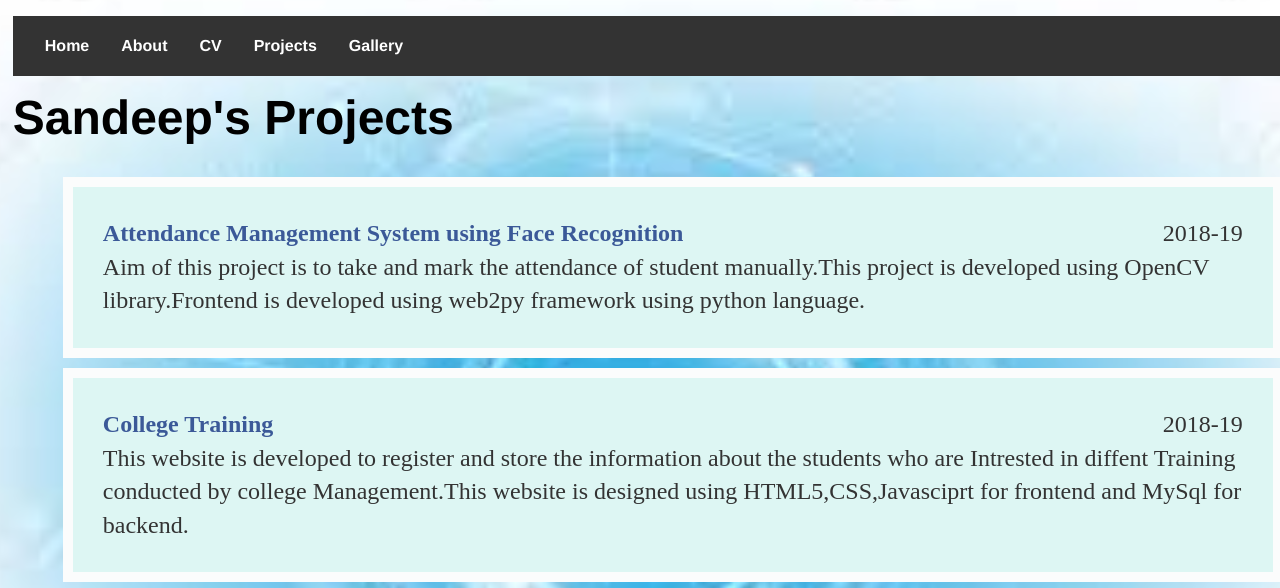
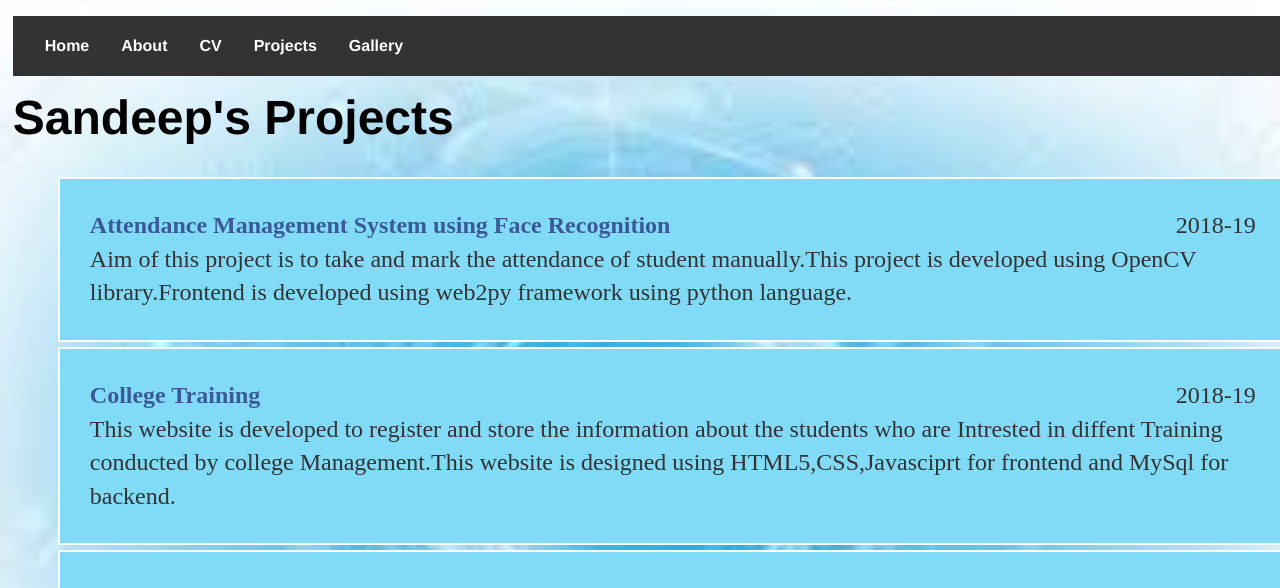
Before and after one commit to sandeepnayaks/sandeepnayaks.github.io, a Jekyll site: the page built from blog/index.html, in a window 1280 px wide and 1400 px high. Shown: the top 588 px of the window. Built offline with Jekyll 4.4.1, drawn with Linux system fonts in a browser that asks for light colours.

Commit message:
Update main.css

```diff
--- a/css/main.css
+++ b/css/main.css
@@ -71,11 +71,11 @@ nav ul li, footer ul li { display: inline; margin-right: 0px; float: left; }
 article ul {
   list-style-type: none;
 }
- article ul li{background-color: #DDF6F3;
+ article ul li{background-color: #81DBF7;
 
-  border: 10px solid #FBFCFC;
+  border: 2px solid #FBFCFC;
   padding: 30px;
-  margin: 10px;
+  margin: 5px;
 }
 
 nav ul li a {
```
